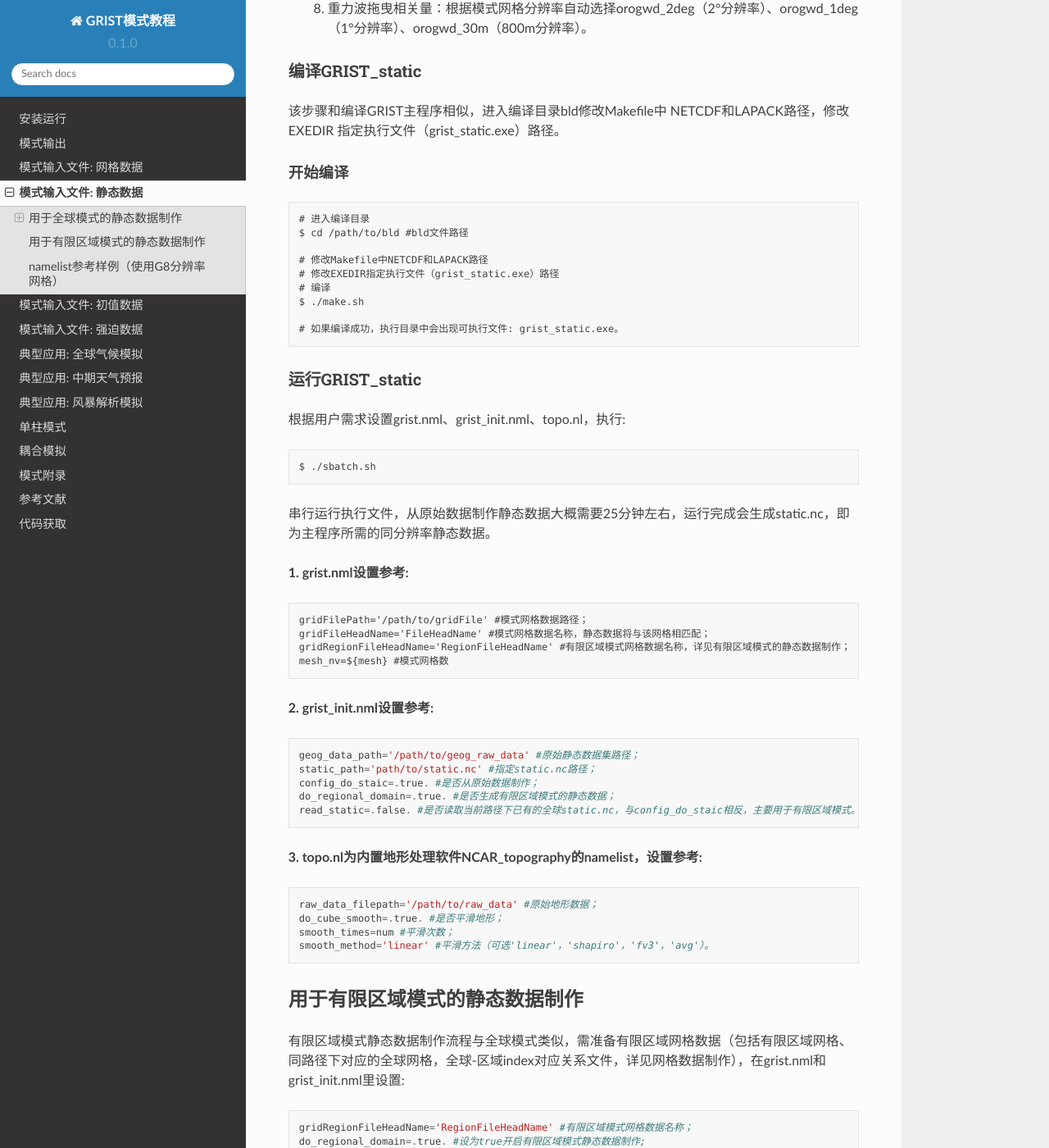
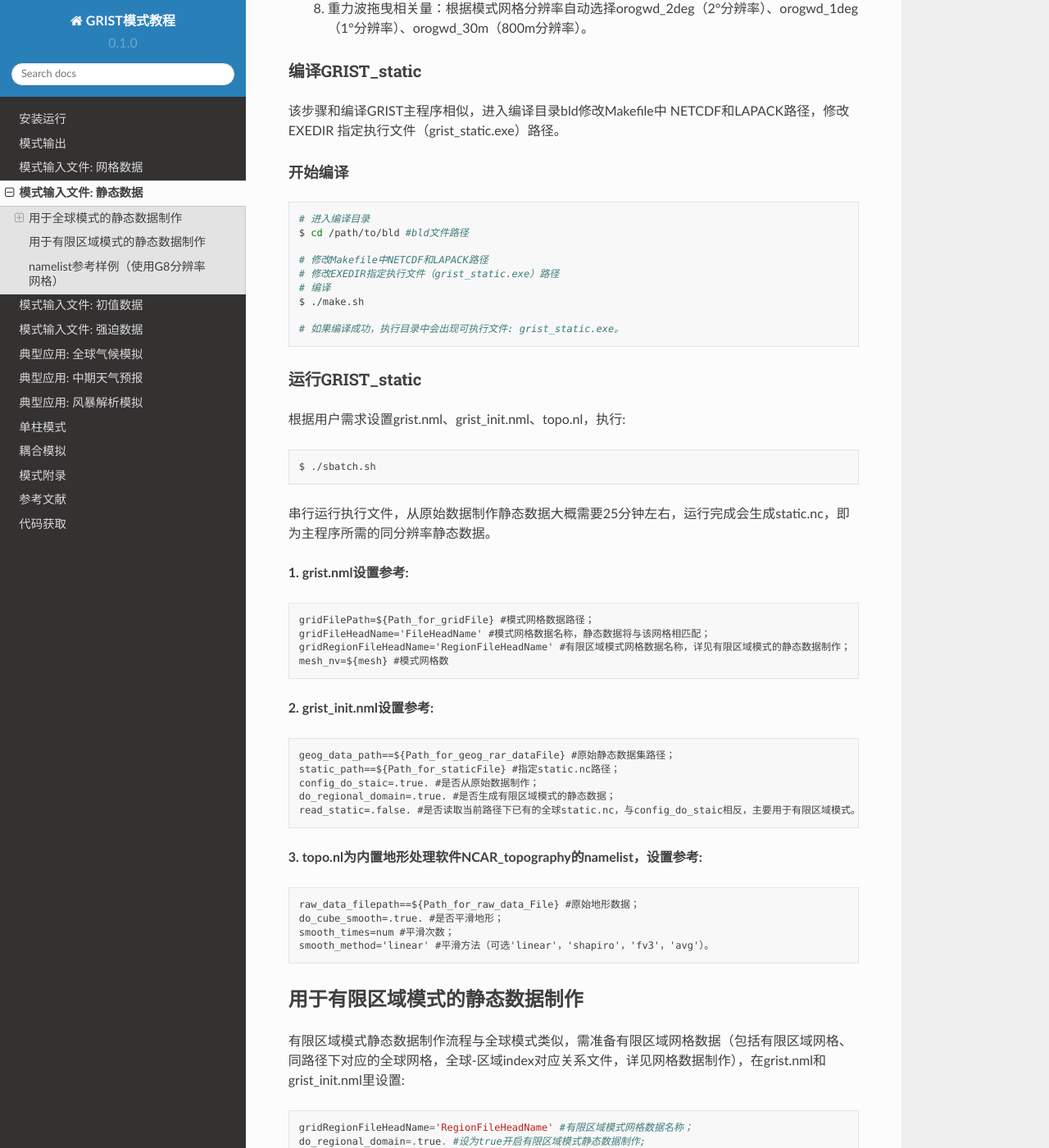
Before and after one commit to GRIST-Dev/GRIST_Tutorial, a Sphinx documentation site: the page built from docs/source/static.rst, in a window 1280 px wide and 1400 px high, scrolled down 809 px. Shown: the whole window at 82% size. Built offline with Sphinx 7.4.7 and the Read the Docs theme 2.0.0, drawn with Linux system fonts in a browser that asks for light colours.

Commit message:
Update static.rst

```diff
--- a/docs/source/static.rst
+++ b/docs/source/static.rst
@@ -31,7 +31,7 @@ GRIST所需的原始静态数据集封装在geog_raw_data中，默认数据如
 
 开始编译
 :::::::::
-::
+.. code-block:: bash
 
      # 进入编译目录
      $ cd /path/to/bld #bld文件路径
@@ -53,22 +53,22 @@ GRIST所需的原始静态数据集封装在geog_raw_data中，默认数据如
 
 **1. grist.nml设置参考:**
 ::
-     gridFilePath='/path/to/gridFile' #模式网格数据路径；
+     gridFilePath=${Path_for_gridFile} #模式网格数据路径；
      gridFileHeadName='FileHeadName' #模式网格数据名称，静态数据将与该网格相匹配；
      gridRegionFileHeadName='RegionFileHeadName' #有限区域模式网格数据名称，详见有限区域模式的静态数据制作；
      mesh_nv=${mesh} #模式网格数
 
 **2. grist_init.nml设置参考:**
 ::
-       geog_data_path='/path/to/geog_raw_data' #原始静态数据集路径；
-       static_path='path/to/static.nc' #指定static.nc路径；
+       geog_data_path==${Path_for_geog_rar_dataFile} #原始静态数据集路径；
+       static_path==${Path_for_staticFile} #指定static.nc路径；
        config_do_staic=.true. #是否从原始数据制作；
        do_regional_domain=.true. #是否生成有限区域模式的静态数据；
        read_static=.false. #是否读取当前路径下已有的全球static.nc，与config_do_staic相反，主要用于有限区域模式。
 
 **3. topo.nl为内置地形处理软件NCAR_topography的namelist，设置参考:**
 ::
-       raw_data_filepath='/path/to/raw_data' #原始地形数据；
+       raw_data_filepath==${Path_for_raw_data_File} #原始地形数据；
        do_cube_smooth=.true. #是否平滑地形；
        smooth_times=num #平滑次数；
        smooth_method='linear' #平滑方法（可选'linear'，'shapiro'，'fv3'，'avg'）。
```
